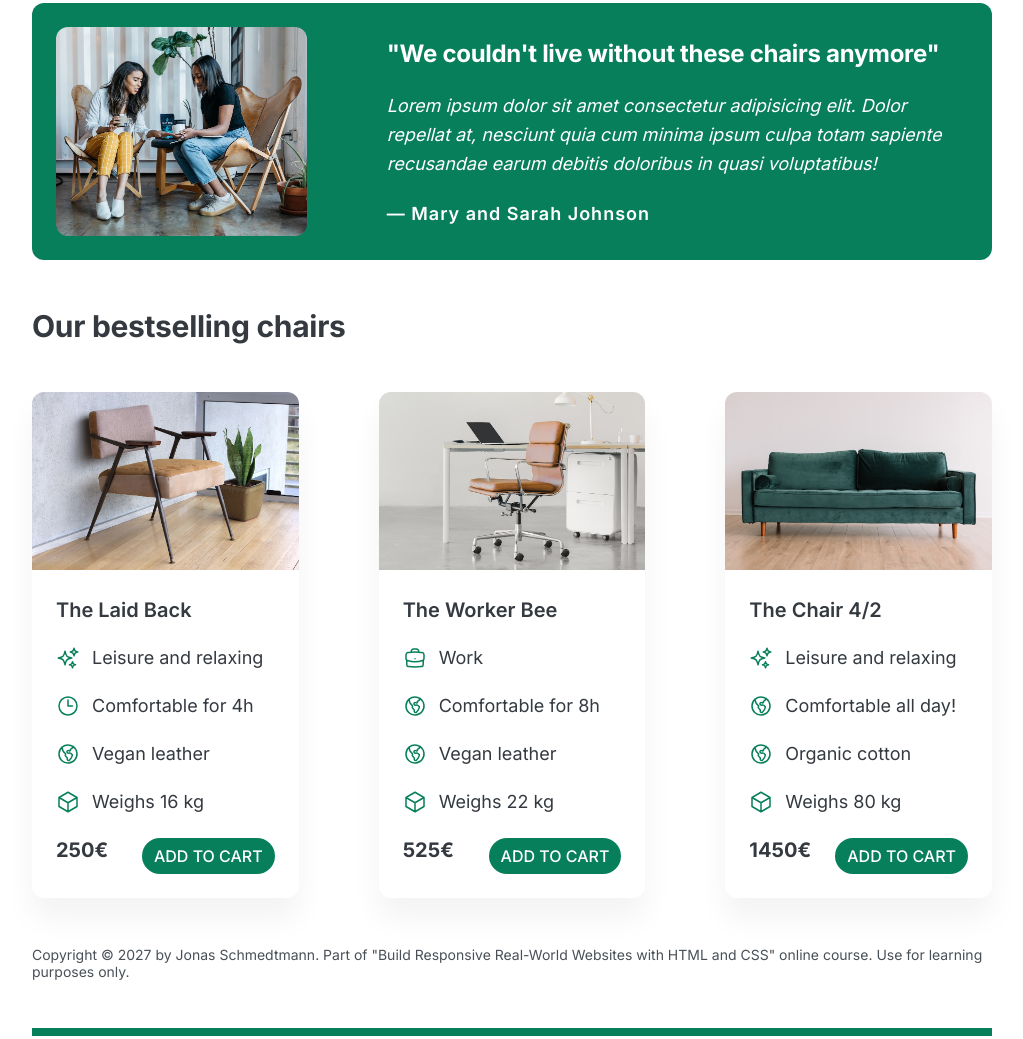
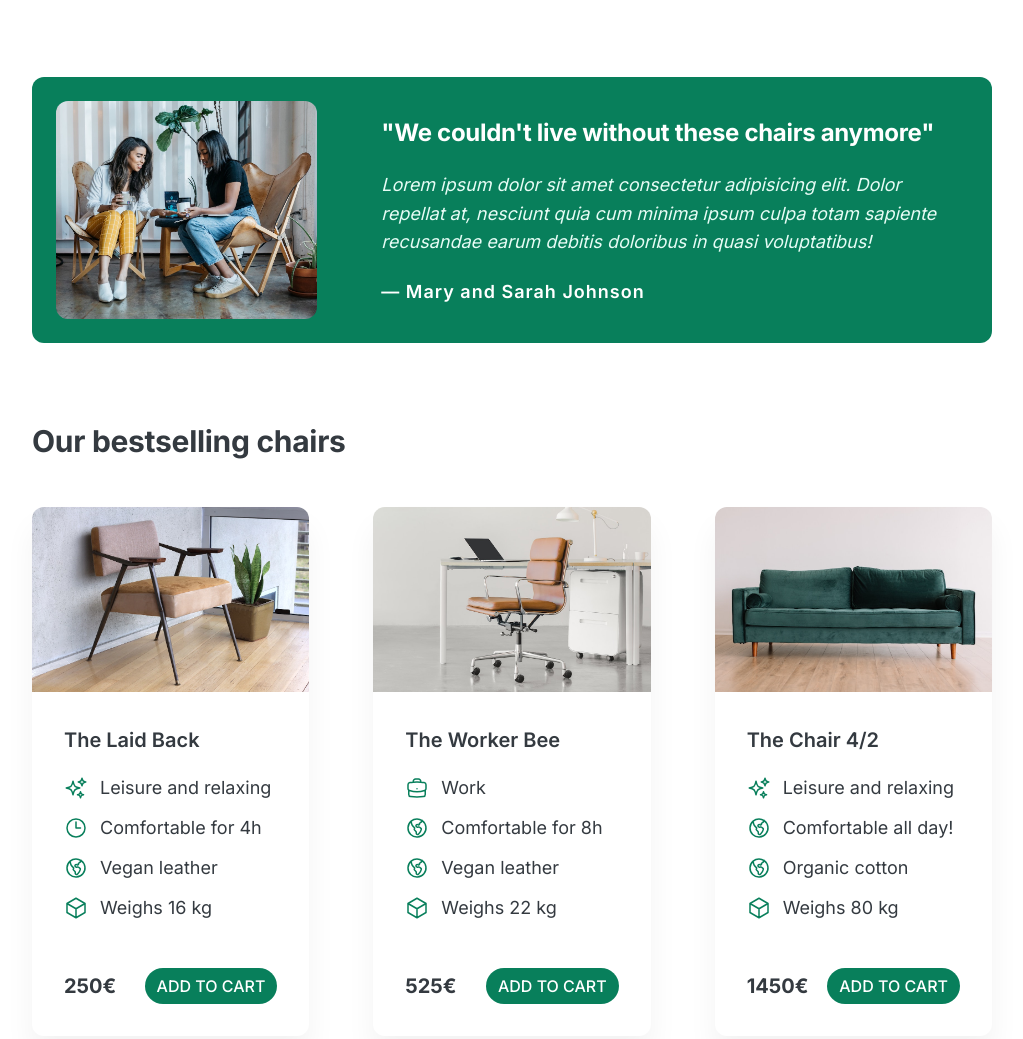
Before and after one commit to maaazi643/Nigeria-Chair-Shop, a plain HTML site: page index.html in a window 1280 px wide. Shown: the part 866-1905 px from the top of the page, without its empty margins (128-1151 px from the left). Drawn offline with Linux system fonts and the light colour scheme.

Commit message:
added whitespace to all the elements

```diff
--- a/style.css
+++ b/style.css
@@ -33,7 +33,7 @@ body {
 
 header,
 section {
-  margin-bottom: 48px;
+  margin-bottom: 80px;
 }
 
 h2 {
@@ -46,6 +46,10 @@ h2 {
   display: grid;
   grid-template-columns: repeat(3, 1fr);
   column-gap: 80px;
+}
+
+.grid-3-cols:last-child {
+  column-gap: 64px;
 }
 
 .btn:link,
@@ -95,7 +99,7 @@ header {
 }
 
 h1 {
-  margin-bottom: 24px;
+  margin-bottom: 32px;
   font-size: 44px;
   line-height: 1.2;
   letter-spacing: -1px;
@@ -116,11 +120,11 @@ img {
 .features-icon {
   stroke: #087f5b;
   width: 32px;
-  margin-bottom: 10px;
+  margin-bottom: 24px;
 }
 
 .features-title {
-  margin-bottom: 16px;
+  margin-bottom: 12px;
   font-size: 20px;
   font-weight: 800;
   letter-spacing: 0.5px;
@@ -155,12 +159,14 @@ img {
   margin-bottom: 24px;
   font-size: 18px;
   line-height: 1.6;
+  color: #e6fcf5;
 }
 
 .testimonial-author {
   font-weight: 600;
   letter-spacing: 1px;
   font-size: 18px;
+  color: #fff;
 }
 
 /* CHAIRS */
@@ -175,7 +181,7 @@ img {
 }
 
 .chair-box {
-  padding: 24px;
+  padding: 32px;
 }
 
 h3 {
@@ -186,14 +192,14 @@ h3 {
 
 .chair-details {
   list-style: none;
-  margin-bottom: 24px;
+  margin-bottom: 48px;
 }
 
 .chair-details li {
   display: flex;
   align-items: center;
   gap: 12px;
-  margin-bottom: 24px;
+  margin-bottom: 16px;
   font-size: 18px;
 }
 
@@ -209,6 +215,7 @@ h3 {
 .chair-price {
   display: flex;
   justify-content: space-between;
+  align-items: center;
   font-size: 20px;
 }
 
```
